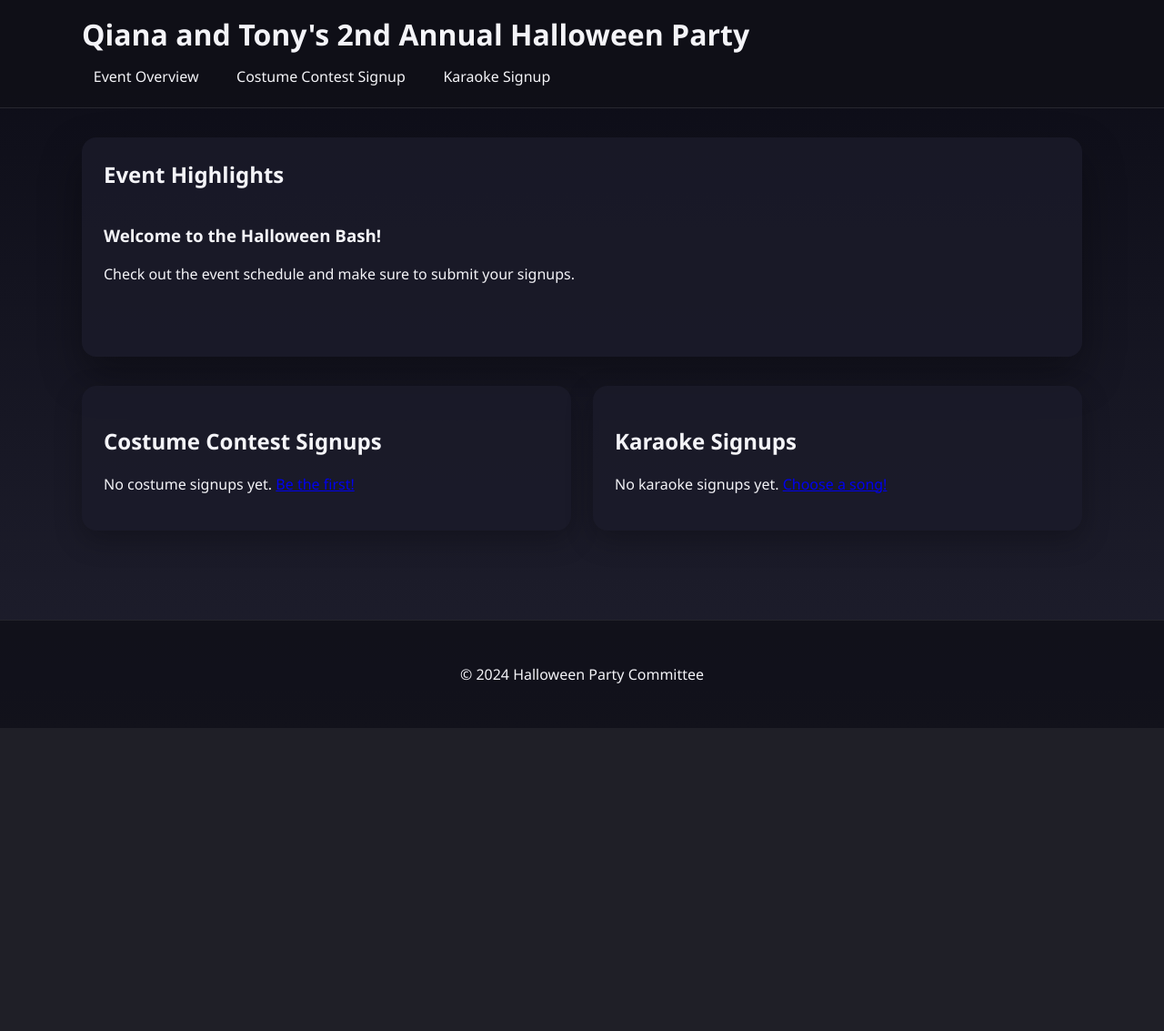
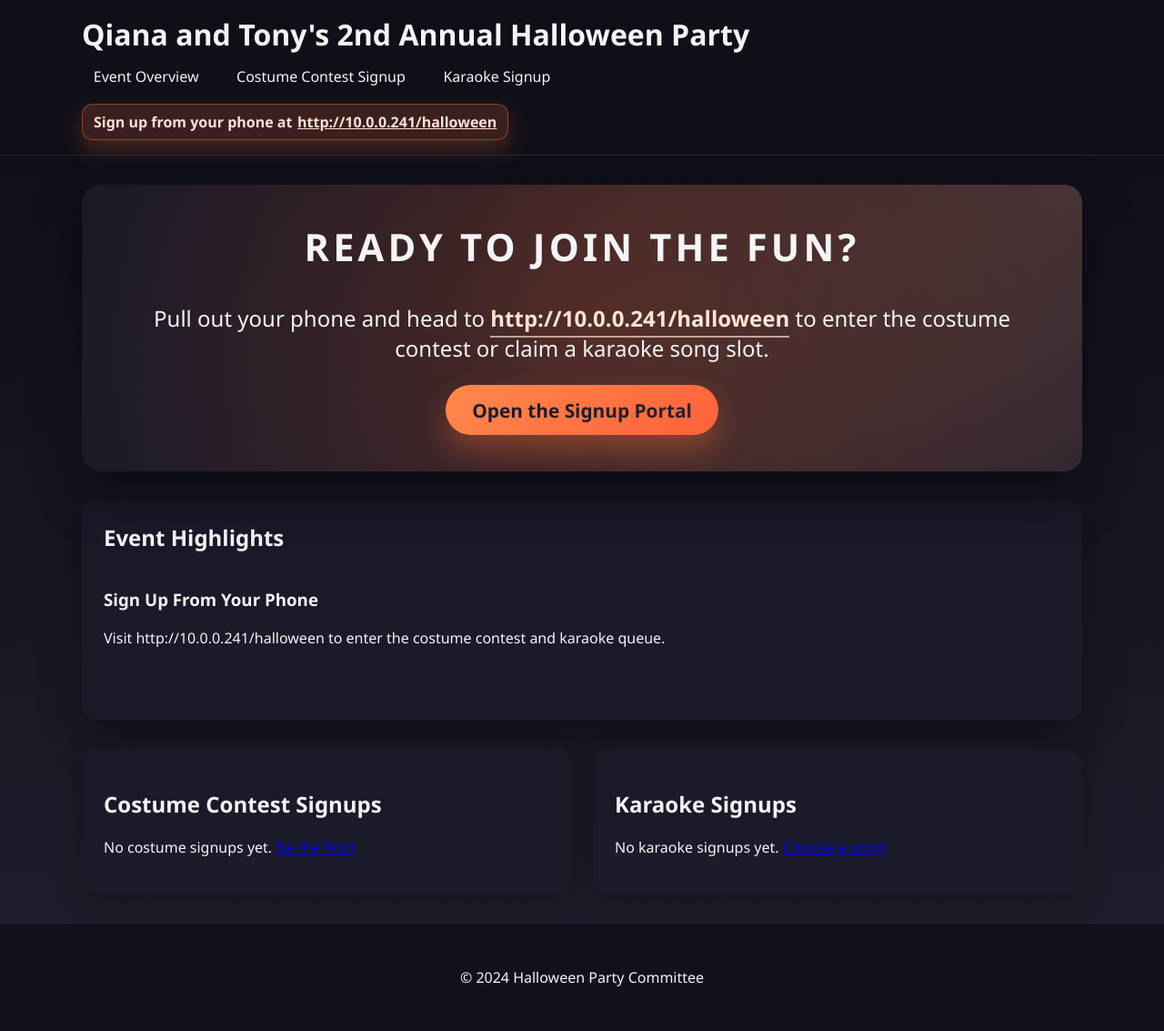
Before and after one commit to tgio-goodvines/halloween-karaoke-costume-contest, a Flask app: page /halloween in a window 1280 px wide. Shown: the whole page at 91% size. Before the commit the page ends 800 px from the top, so only its background shows below. Run offline with Flask 3, Linux system fonts and the light colour scheme.

Commit message:
Highlight on-site signup instructions

```diff
--- a/main.py
+++ b/main.py
@@ -30,6 +30,10 @@ karaoke_signups: List[KaraokeSignup] = []
 # Demo slides to rotate on the home page
 SLIDES = [
     {
+        "title": "Sign Up From Your Phone",
+        "content": "Visit http://10.0.0.241/halloween to enter the costume contest and karaoke queue.",
+    },
+    {
         "title": "Welcome to the Halloween Bash!",
         "content": "Check out the event schedule and make sure to submit your signups.",
     },
@@ -45,6 +49,18 @@ SLIDES = [
 
 
 def build_rotation_entries() -> List[dict[str, str]]:
+    rotation_entries: List[dict[str, str]] = [
+        {
+            "category": "Sign Up Tonight!",
+            "primary": "Grab your phone and head to",
+            "secondary": "http://10.0.0.241/halloween",
+            "tertiary": "Join the costume contest & karaoke lineup in seconds.",
+            "cta": True,
+            "link": "http://10.0.0.241/halloween",
+            "link_label": "Open the signup portal",
+        }
+    ]
+
     costume_entries = [
         {
             "category": "Costume Contest",
@@ -65,7 +81,6 @@ def build_rotation_entries() -> List[dict[str, str]]:
         for signup in karaoke_signups
     ]
 
-    rotation_entries: List[dict[str, str]] = []
     max_length = max(len(costume_entries), len(karaoke_entries))
     for index in range(max_length):
         if index < len(costume_entries):
--- a/static/styles.css
+++ b/static/styles.css
@@ -60,12 +60,92 @@ nav a:focus {
   transform: translateY(-2px);
 }
 
+.header-callout {
+  margin-top: 0.75rem;
+  background: rgba(255, 111, 60, 0.18);
+  border: 1px solid rgba(255, 111, 60, 0.45);
+  color: #ffe3d6;
+  padding: 0.5rem 0.75rem;
+  border-radius: 0.75rem;
+  font-weight: 600;
+  display: inline-flex;
+  flex-wrap: wrap;
+  gap: 0.35rem;
+  align-items: center;
+  box-shadow: 0 10px 25px rgba(255, 111, 60, 0.25);
+}
+
+.header-callout a {
+  color: #ffe3d6;
+  font-weight: 700;
+}
+
 main.container {
   flex: 1;
   display: flex;
   flex-direction: column;
   gap: 2rem;
   padding: 2rem 0;
+}
+
+.signup-callout {
+  background: radial-gradient(circle at center, rgba(255, 111, 60, 0.25), rgba(27, 27, 42, 0.85));
+  border-radius: 1.25rem;
+  padding: clamp(1.5rem, 4vw, 2.5rem);
+  box-shadow: 0 25px 55px rgba(0, 0, 0, 0.4);
+  text-align: center;
+  position: relative;
+  overflow: hidden;
+}
+
+.signup-callout::after {
+  content: "";
+  position: absolute;
+  inset: 0;
+  background: radial-gradient(circle at top right, rgba(255, 138, 77, 0.2), transparent 60%);
+  pointer-events: none;
+  mix-blend-mode: screen;
+}
+
+.signup-callout h2 {
+  margin-top: 0;
+  font-size: clamp(1.8rem, 4vw, 2.6rem);
+  text-transform: uppercase;
+  letter-spacing: 0.1em;
+}
+
+.signup-callout p {
+  font-size: clamp(1.1rem, 2.5vw, 1.5rem);
+  margin-bottom: 1.5rem;
+}
+
+.signup-callout__link {
+  color: #ffe3d6;
+  font-weight: 700;
+  text-decoration: none;
+  padding-bottom: 0.15rem;
+  border-bottom: 2px solid rgba(255, 227, 214, 0.65);
+}
+
+.signup-callout__button {
+  display: inline-flex;
+  align-items: center;
+  justify-content: center;
+  padding: 0.85rem 1.8rem;
+  border-radius: 999px;
+  background: linear-gradient(135deg, #ff8a4d, #ff5c36);
+  color: #1b1b2a;
+  font-weight: 700;
+  text-decoration: none;
+  font-size: clamp(1rem, 2.4vw, 1.3rem);
+  box-shadow: 0 16px 32px rgba(255, 111, 60, 0.35);
+  transition: transform 0.2s ease, box-shadow 0.2s ease;
+}
+
+.signup-callout__button:hover,
+.signup-callout__button:focus {
+  transform: translateY(-2px) scale(1.02);
+  box-shadow: 0 22px 38px rgba(255, 111, 60, 0.45);
 }
 
 .slides {
--- a/templates/base.html
+++ b/templates/base.html
@@ -15,6 +15,10 @@
           <a href="{{ url_for('costume_signup') }}">Costume Contest Signup</a>
           <a href="{{ url_for('karaoke_signup') }}">Karaoke Signup</a>
         </nav>
+        <div class="header-callout">
+          Sign up from your phone at
+          <a href="http://10.0.0.241/halloween" target="_blank" rel="noopener">http://10.0.0.241/halloween</a>
+        </div>
       </div>
     </header>
 
--- a/templates/index.html
+++ b/templates/index.html
@@ -2,6 +2,22 @@
 {% set title = "Party Dashboard" %}
 
 {% block content %}
+<section class="signup-callout">
+  <div>
+    <h2>Ready to Join the Fun?</h2>
+    <p>
+      Pull out your phone and head to
+      <a class="signup-callout__link" href="http://10.0.0.241/halloween" target="_blank" rel="noopener"
+        >http://10.0.0.241/halloween</a
+      >
+      to enter the costume contest or claim a karaoke song slot.
+    </p>
+    <a class="signup-callout__button" href="http://10.0.0.241/halloween" target="_blank" rel="noopener"
+      >Open the Signup Portal</a
+    >
+  </div>
+</section>
+
 <section class="slides">
   <h2>Event Highlights</h2>
   <div class="slides-wrapper">
```
Also changed, not shown: static/display.css (+63 -0 lines), static/display.js (+19 -0 lines), templates/display.html (+12 -6 lines).
